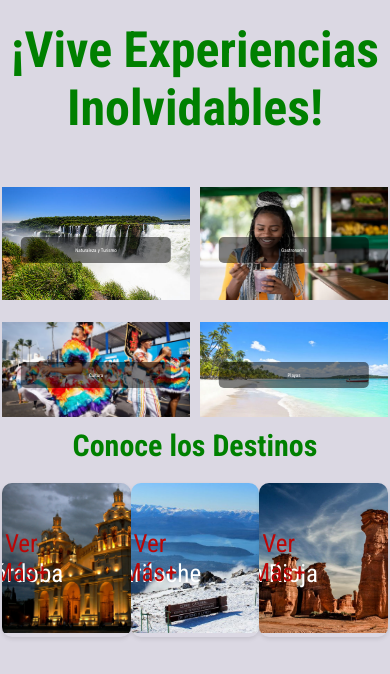
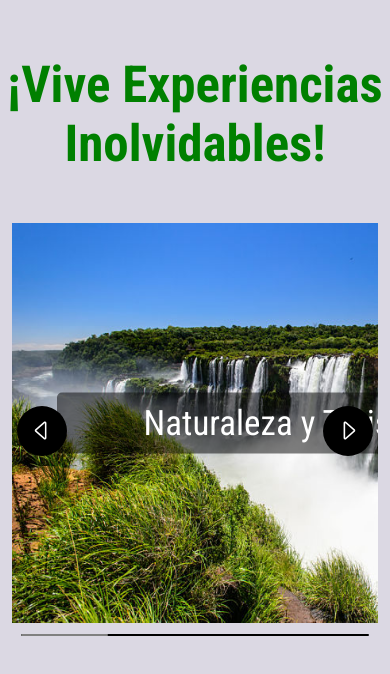
Before and after one commit to miel009/Proyecto-Codo-a-codo--NineTravel, a plain HTML site: page destinos.html in a window 390 px wide. Shown: the part 101-775 px from the top of the page. Drawn offline with nearby package versions, Linux system fonts and the light colour scheme.

Commit message:
Destinos - Imagenes Scroll

```diff
--- a/assets/css/destinos.css
+++ b/assets/css/destinos.css
@@ -1,3 +1,4 @@
+Estilos destinos
 *{
     margin: 0;
     padding: 0;
@@ -8,7 +9,7 @@
     display: grid;
     grid-template-columns: repeat(2, 1fr); /* Dos columnas */
     grid-gap: 10px; /* Espacio entre las imágenes */
-    width: 100%; /* Ajusta el ancho del contenedor según sea necesario */
+    width: 95%; /* Ajusta el ancho del contenedor según sea necesario */
     margin: auto;
 }
 
@@ -19,7 +20,7 @@
 
 .grid-item img {
     width: 100%;
-    height: 90%;
+    height: 100%;
     display: block;
 }
 
@@ -37,10 +38,14 @@
     font-size: 50px;
 }
 
+.slider-scrollbar, .slide-button{
+    display: none;
+}
+
 h1{
     text-align: center;
     color: green;
-    font-size: 50px;
+    font-size: 49px;
     margin-bottom: 50px;
 }
 h3{
@@ -146,8 +151,111 @@ a{
 
 /* TAMAÑO DEL SMARTPHONE*/
 @media screen and (max-width: 767px) {
+    h1{
+        font-size: 51px;
+    }
+
+    .containerGalery{
+        width: 95%;
+        margin: auto;
+    }
+
+    .grid-container {
+        display: grid;
+        font-size: 0;
+        grid-template-columns: repeat(4, 1fr); /* Dos columnas */
+        gap: 18px; /* Espacio entre las imágenes */
+        width: 100%; /* Ajusta el ancho del contenedor según sea necesario */
+        overflow-x: auto;
+        scrollbar-width: none;
+    }
+
+    .grid-item {
+        width: 555px;
+        height: 400px;
+        object-fit: cover;
+    }
+
     .text-overlay{
-        font-size: 5px;
+        font-size: 35px;
+    }
+    .slider-wrapper{
+        position: relative;
+    }
+
+    .slider-wrapper .slide-button{
+        position: absolute;
+        top: 52%;
+        height: 50px;
+        width: 50px;
+        border: none;
+        outline: none;
+        color: #FFF;
+        background-color: #000;
+        font-size: 25px;
+        cursor: pointer;
+        border-radius: 50%;
+        display: block;
+        transform: translateY(-50%);
+        z-index: 1;
+    }
+    .slider-wrapper .slide-button:active{
+        background-color: #444;
+
+    }
+
+    .slider-wrapper .slide-button#prev-slide{
+        left: 5px;
+    }
+
+    .slider-wrapper .slide-button#next-slide{
+        right: 5px;
+    }
+
+    .containerGalery .slider-scrollbar{
+        height: 24px;
+        width: 95%;
+        display: flex;
+        align-items: center;
+        margin: auto;
+    }
+
+    .slider-scrollbar .scrollbar-track{
+        height: 2px;
+        width: 100%;
+        background: #000;
+        position: relative;
+        border-radius: 4px;
+
+    }
+
+    .slider-scrollbar:hover .scrollbar-track{
+        height: 4px;
+    }
+
+    .slider-scrollbar .scrollbar-thumb{
+        position: absolute;
+        height: 100%;
+        width: 25%;
+        background: gray;
+        border-radius: inherit;
+        cursor: grab;
+    }
+
+    .slider-scrollbar .scrollbar-thumb:active{
+        cursor: grabbing;
+        height: 8px;
+        top: -2px;
+    }
+
+    .slider-scrollbar .scrollbar-thumb::after{
+        content: "";
+        position: absolute;
+        left: 0;
+        right: 0;
+        top: -10px;
+        bottom: -10px;
+
     }
 
     .card {
--- /dev/null
+++ b/assets/js/destinos.js
@@ -0,0 +1,62 @@
+const initSlider = () => {
+    const imageList = document.querySelector(".slider-wrapper .grid-container");
+    const slideButtons = document.querySelectorAll(".slider-wrapper .slide-button");
+    const sliderScrollbar = document.querySelector(".containerGalery .slider-scrollbar");
+    const scrollbarThumb = sliderScrollbar.querySelector(".scrollbar-thumb");
+    const maxScrollLeft = imageList.scrollWidth - imageList.clientWidth;
+
+    //Las imagenes se mueven con el click el boton
+    slideButtons.forEach(button => {
+        button.addEventListener("click", () =>{
+            const direction = button.id === "prev-slide" ? -1 : 1;
+            const scrollAmount = imageList.clientWidth * direction;
+            imageList.scrollBy({left: scrollAmount, behavior: "smooth"});
+        })
+    });
+
+    //Las imagenes se mueven con el dedo en Scroll
+    scrollbarThumb.addEventListener("mousedown", (e) => {
+        const startX = e.clientX;
+        const thumbPosition = scrollbarThumb.offsetLeft;
+
+        const handleMouseMove = (r) => {
+            const deltaX = r.clientX - startX;
+            const newThumbPosition = thumbPosition + deltaX;
+            const maxThumbPosition = sliderScrollbar.getBoundingClientRect().width - scrollbarThumb.offsetWidth;
+
+            const boundedPosition = Math.max(0, Math.min(maxThumbPosition, newThumbPosition));
+            const scollPosition = (boundedPosition / maxThumbPosition) * maxScrollLeft;
+
+            scrollbarThumb.style.left = `${scollPosition}px`;
+            imageList.scrollLeft = scollPosition;
+        }
+
+        const handleMouseUp = () => {
+            document.removeEventListener("mousemove", handleMouseMove);
+            document.removeEventListener("mouseup", handleMouseUp);
+        }
+
+        document.addEventListener("mousemove", handleMouseMove);
+        document.addEventListener("mouseup", handleMouseUp);
+    })
+
+    // Automaticamente se muestra o oculta
+    const handleSlideButtons = () => {
+        slideButtons[0].style.display = imageList.scrollLeft <= 0 ? "none" : "block";
+        slideButtons[1].style.display = imageList.scrollLeft >= maxScrollLeft ? "none" : "block";
+    };
+
+    // Automaticamente se muestra o oculta
+    const updateScrollThumbPosition = () => {
+        const scrollPosition = imageList.scrollLeft;
+        const thumbPosition = (scrollPosition / maxScrollLeft) * (sliderScrollbar.clientWidth - scrollbarThumb.offsetWidth) ;
+        scrollbarThumb.style.left = `${thumbPosition}px`
+    };
+
+    imageList.addEventListener("scroll", () => {
+        handleSlideButtons(); //Si llega desde al principio o final, desaparecerá uno de los botones
+        updateScrollThumbPosition(); //Se modifica de acuerdo la ubicacion
+    });
+};
+
+window.addEventListener("load",initSlider);
--- a/destinos.html
+++ b/destinos.html
@@ -7,6 +7,7 @@
     <link rel="stylesheet" href="assets/css/destinos.css">
     <link rel="stylesheet" href="https://cdn.jsdelivr.net/npm/bootstrap-icons@1.11.3/font/bootstrap-icons.min.css">
     <script src="http://code.jquery.com/jquery-1.11.0.min.js"></script>
+    <link rel="icon" href="assets/img/logoCirculeBlanco.png">
     <title> NineTravel</title>
 </head>
 <body>
@@ -31,24 +32,37 @@
 
         <main>
             <h1>¡Vive Experiencias Inolvidables!</h1>
+            <div class="containerGalery">
+                <div class="slider-wrapper">
+                    <button id="prev-slide" class="slide-button material-symbols-rounded bi bi-caret-left"></button>
                     <div class="grid-container">
                         <div class="grid-item">
-                    <img src="/assets/img/naturaleza.jpg" alt="">
+                            <img src="assets/img/naturaleza.jpg" alt="">
                             <div class="text-overlay">Naturaleza y Turismo</div>
                         </div>
                         <div class="grid-item">
-                    <img src="/assets/img/gastronomia.webp" alt="">
+                            <img src="assets/img/gastronomia.webp" alt="">
                             <div class="text-overlay">Gastronomía</div>
                         </div>
                         <div class="grid-item">
-                    <img src="/assets/img/cultura.jpg" alt="">
+                            <img src="assets/img/cultura.jpg" alt="">
                             <div class="text-overlay">Cultura</div>
                         </div>
                         <div class="grid-item">
-                    <img src="/assets/img/playas.webp" alt="">
+                            <img src="assets/img/playas.webp" alt="">
                             <div class="text-overlay">Playas</div>
                         </div>
                     </div>
+
+                    <button id="next-slide" class="slide-button material-symbols-rounded bi bi-caret-right"></button>
+                </div>
+                <div class="slider-scrollbar">
+                    <div class="scrollbar-track">
+                        <div class="scrollbar-thumb"></div>
+                    </div>
+                </div>
+            </div>
+
 
             <h3>Conoce los Destinos</h3>
             <div class="container">
@@ -114,5 +128,6 @@
 
 
     <script src="assets/js/script.js"></script>
+    <script src="assets/js/destinos.js"></script>
 </body>
 </html>
```
Also changed, not shown: assets/css/index.css (+6 -7 lines), index.html (+1 -0 lines), assets/img/logo.png (added), assets/img/logoCirculeBlanco.png (added), assets/img/logoCuadradoBlanco.png (added), assets/img/logoSemicirculeBlanco.png (added). Lines whose indentation alone changed are shown as unchanged.
